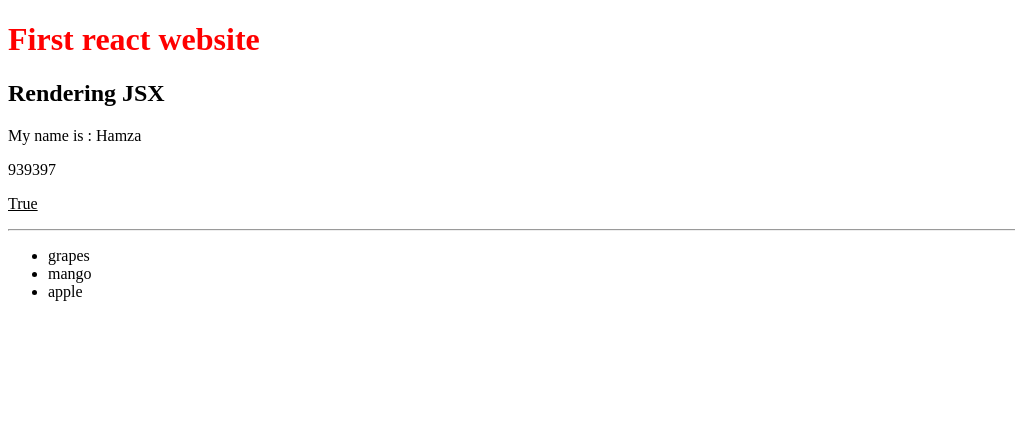
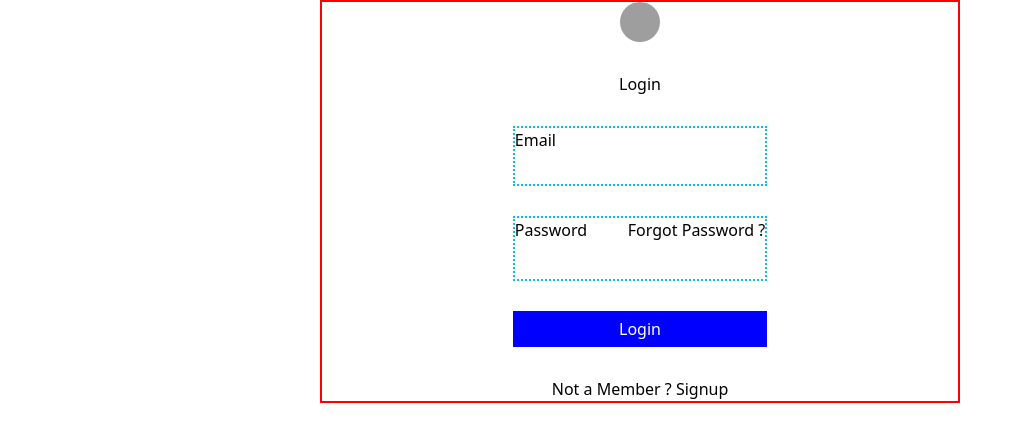
Before and after one commit to mohd-khalid-XR1/project, a React (Vite) app: page /login in a window 1280 px wide. Shown: the top 442 px of the page, without its empty margins (0-1015 px from the left). Built offline with nearby package versions, Linux system fonts and the light colour scheme; grey boxes are pictures that could not be loaded.

Commit message:
setup project

```diff
--- a/package.json
+++ b/package.json
@@ -10,8 +10,12 @@
     "preview": "vite preview"
   },
   "dependencies": {
+    "@tailwindcss/vite": "^4.1.12",
     "react": "^19.1.1",
-    "react-dom": "^19.1.1"
+    "react-dom": "^19.1.1",
+    "react-icons": "^5.5.0",
+    "react-router-dom": "^7.8.2",
+    "tailwindcss": "^4.1.12"
   },
   "devDependencies": {
     "@eslint/js": "^9.33.0",
--- a/src/App.jsx
+++ b/src/App.jsx
@@ -1,24 +1,17 @@
-import './App.css'
+import React from 'react'
+import { Routes, Route } from 'react-router-dom'
+import Signup from './pages/Signup'
+import Home from './pages/Home'
+import Login from './pages/Login'
 
-function Welcome() {
-  const name = 'Hamza'
-  const fruits = ['grapes', 'mango', 'apple']
-  const x = 939393
-  return <div>
-    <h1 className="title-heading">First react website</h1>
-    <h2>Rendering JSX</h2>
-    <p>My name is : {name} </p>
-    <p>{false ? 'True' : x + 4}</p>
-    <p>{true ? <u>True</u> : <i>false</i>}</p>
-    <hr />
-    <ul>
-      {fruits.map((fruit, index) => {
-        return <li>{fruit}</li>
-      })}
-    </ul>
-
-  </div>
+const App = () => {
+  return (
+   <Routes>
+    <Route path='/' element={<Home/>}/>
+    <Route path='/login' element={<Login/>}/>
+    <Route path='/signup' element={<Signup/>}/>
+   </Routes>
+  )
 }
 
-
-export default Welcome
+export default App
--- /dev/null
+++ b/src/index.css
@@ -0,0 +1 @@
+@import "tailwindcss";
--- a/src/main.jsx
+++ b/src/main.jsx
@@ -1,9 +1,13 @@
+import './index.css'
+import Welcome from './App.jsx'
 import { StrictMode } from 'react'
 import { createRoot } from 'react-dom/client'
-import Welcome from './App.jsx'
+import { BrowserRouter } from 'react-router-dom'
 
 createRoot(document.getElementById('root')).render(
-  <StrictMode>
-    <Welcome/>
-  </StrictMode>,
+  <BrowserRouter>
+    <StrictMode>
+      <Welcome />
+    </StrictMode>
+  </BrowserRouter>
 )
--- /dev/null
+++ b/src/pages/Home.jsx
@@ -0,0 +1,9 @@
+import React from 'react'
+
+const Home = () => {
+  return (
+    <div>Home</div>
+  )
+}
+
+export default Home
--- /dev/null
+++ b/src/pages/Login.css
@@ -0,0 +1,85 @@
+#login-page {
+    height: 100%;
+    width: 100%;
+    /* border: 2px solid rgb(20, 220, 93); */
+    display: flex;
+    justify-content: center;
+    align-items: center;
+}
+
+form {
+    height: 90%;
+    width: 50%;
+    border: 2px solid red;
+    display: flex;
+    flex-direction: column;
+    justify-content: center;
+    align-items: center;
+    gap: 30px;
+}
+
+form img {
+    height: 40px;
+    width: 40px;
+    border-radius: 50%;
+}
+
+form input {
+    padding: 4px 5px;
+    outline: none;
+}
+
+form input:focus {
+    border: 2px solid blue;
+    border-radius: 2px;
+}
+
+form>div {
+    display: flex;
+    flex-direction: column;
+    width: 40%;
+    border: 2px dotted rgb(0, 191, 255);
+}
+
+form button {
+    width: 40%;
+    background-color: blue;
+    color: white;
+    border: none;
+    padding: 6px 0px;
+}
+
+@media screen and (max-width : 780px) {
+    form {
+        width: 80%;
+        border: 2px solid green;
+    }
+}
+
+@media screen and (max-width : 480px) {
+    form {
+        width: 100%;
+        border: 2px solid green;
+    }
+
+    form>div {
+        width: 65%;
+    }
+
+    .password-label {
+        font-size: 12px;
+    }
+
+    form button {
+        width: 60%;
+    }
+}
+
+
+
+
+.password-label {
+    margin-bottom: 5px;
+    display: flex;
+    justify-content: space-between;
+}
--- /dev/null
+++ b/src/pages/Login.jsx
@@ -0,0 +1,28 @@
+import React from 'react'
+import './Login.css'
+
+const Login = () => {
+    return (
+        <div id='login-page'>
+            <form>
+                <img src="./images/nature.jpg" alt="" />
+                <h2>Login</h2>
+                <div>
+                    <label for="">Email</label>
+                    <input type="email" name="" id="" />
+                </div>
+                <div>
+                    <div class="password-label">
+                        <label for="">Password</label>
+                        <span>Forgot Password ? </span>
+                    </div>
+                    <input type="password" name="" id="" />
+                </div>
+                <button type="submit">Login</button>
+                <p>Not a Member ? <a href="">Signup</a></p>
+            </form>
+        </div>
+    )
+}
+
+export default Login
--- /dev/null
+++ b/src/pages/Signup.jsx
@@ -0,0 +1,9 @@
+import React from 'react'
+
+const Signup = () => {
+  return (
+    <div>Signup</div>
+  )
+}
+
+export default Signup
--- a/vite.config.js
+++ b/vite.config.js
@@ -1,7 +1,7 @@
 import { defineConfig } from 'vite'
 import react from '@vitejs/plugin-react-swc'
-
+import tailwindcss from '@tailwindcss/vite'
 // https://vite.dev/config/
 export default defineConfig({
-  plugins: [react()],
+  plugins: [react(), tailwindcss()],
 })
```
Also changed, not shown: 1 other file (tests, documents, lock files or other folders).
